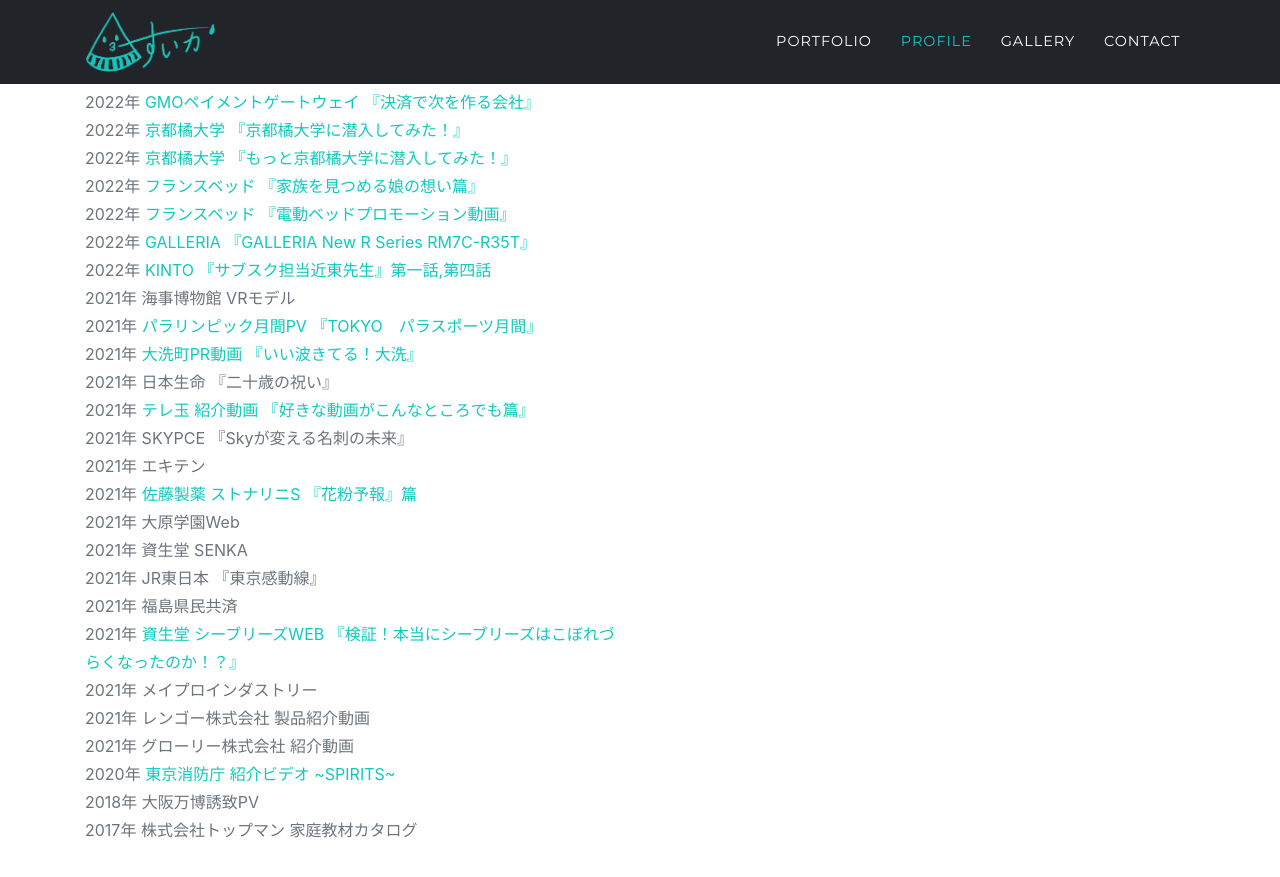
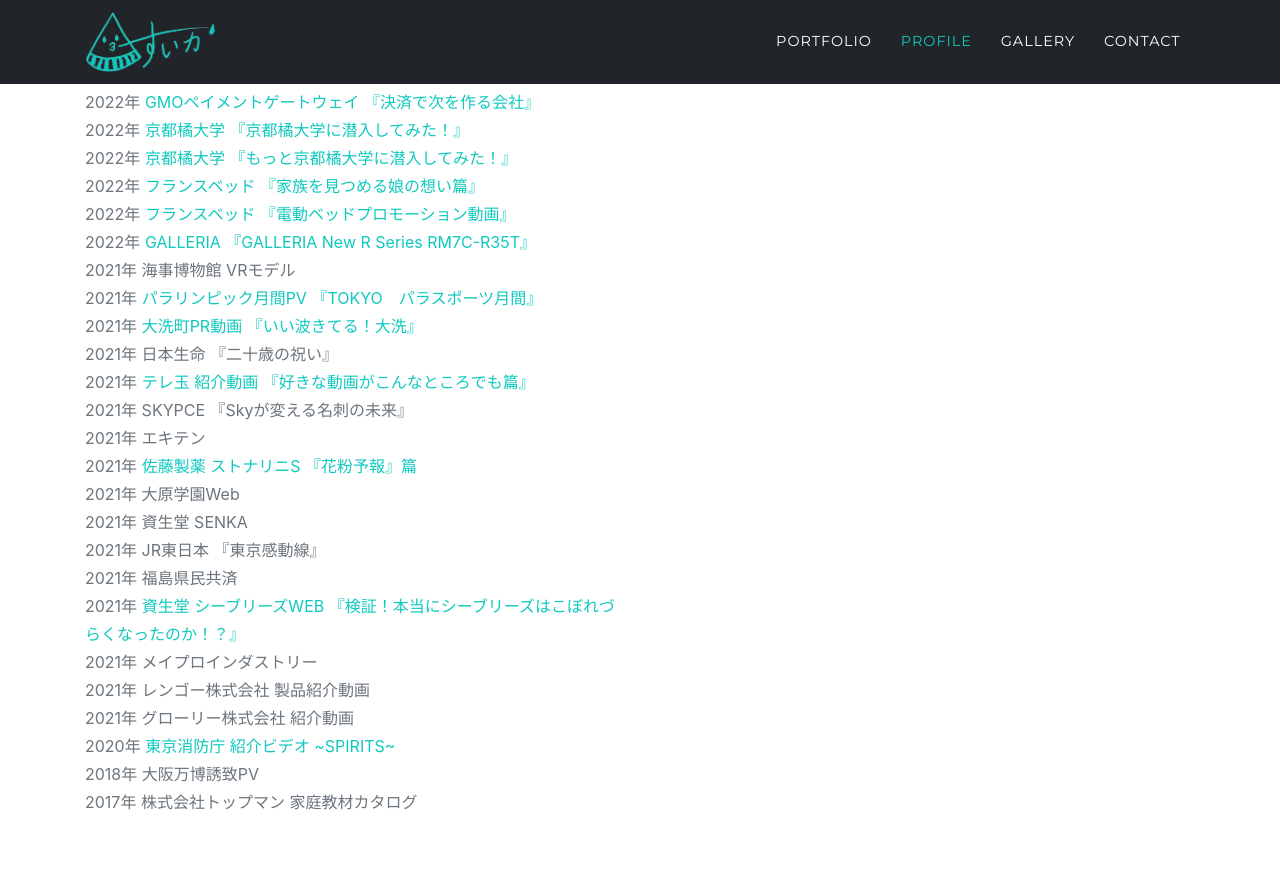
Before and after one commit to Suika0430/Suika0430.github.io, a Jekyll site: the page built from index.md, in a window 1280 px wide and 900 px high, scrolled down 3374 px. Shown: the top 877 px of the window. Built offline with Jekyll 4.4.1, drawn with Linux system fonts in a browser that asks for light colours; some web fonts are replaced.

Commit message:
Update cm.yaml

```diff
--- a/_data/cm.yaml
+++ b/_data/cm.yaml
@@ -25,9 +25,6 @@
 - title: GALLERIA 『GALLERIA New R Series RM7C-R35T』
   year: 2022
   url: https://www.youtube.com/watch?v=qxkpBiwcJ1U
-- title: KINTO 『サブスク担当近東先生』第一話,第四話
-  year: 2022
-  url: https://www.youtube.com/watch?v=4x1Jf2NueWc
 - title: 海事博物館 VRモデル
   year: 2021
   url:
```
